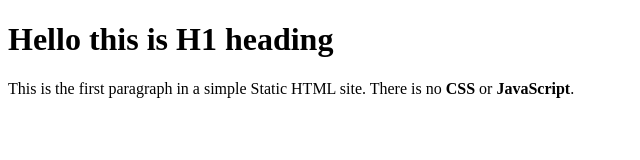
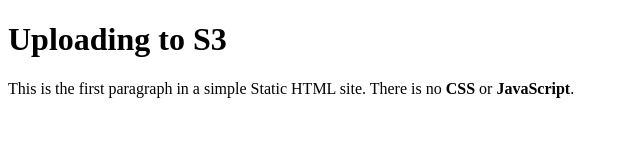
Before and after one commit to MonkBilal/LintingPractice1, a plain HTML site: page index.html in a window 1280 px wide. Shown: the whole page, without its empty margins (0-640 px from the left). Drawn offline with Linux system fonts and the light colour scheme.

Commit message:
Added stage Uploading to AWS S3 and edited index.html file

```diff
--- a/index.html
+++ b/index.html
@@ -4,7 +4,7 @@
         <title>Static HTML Site</title>
       </head>
       <body>
-	      <h1>Hello this is H1 heading</h1>
+	      <h1>Uploading to S3</h1>
         <p>This is the first paragraph in a simple Static HTML site. There is no <strong>CSS</strong> or <strong>JavaScript</strong>.</p>
       </body>
     </html>
```
Also changed, not shown: 1 other file.
